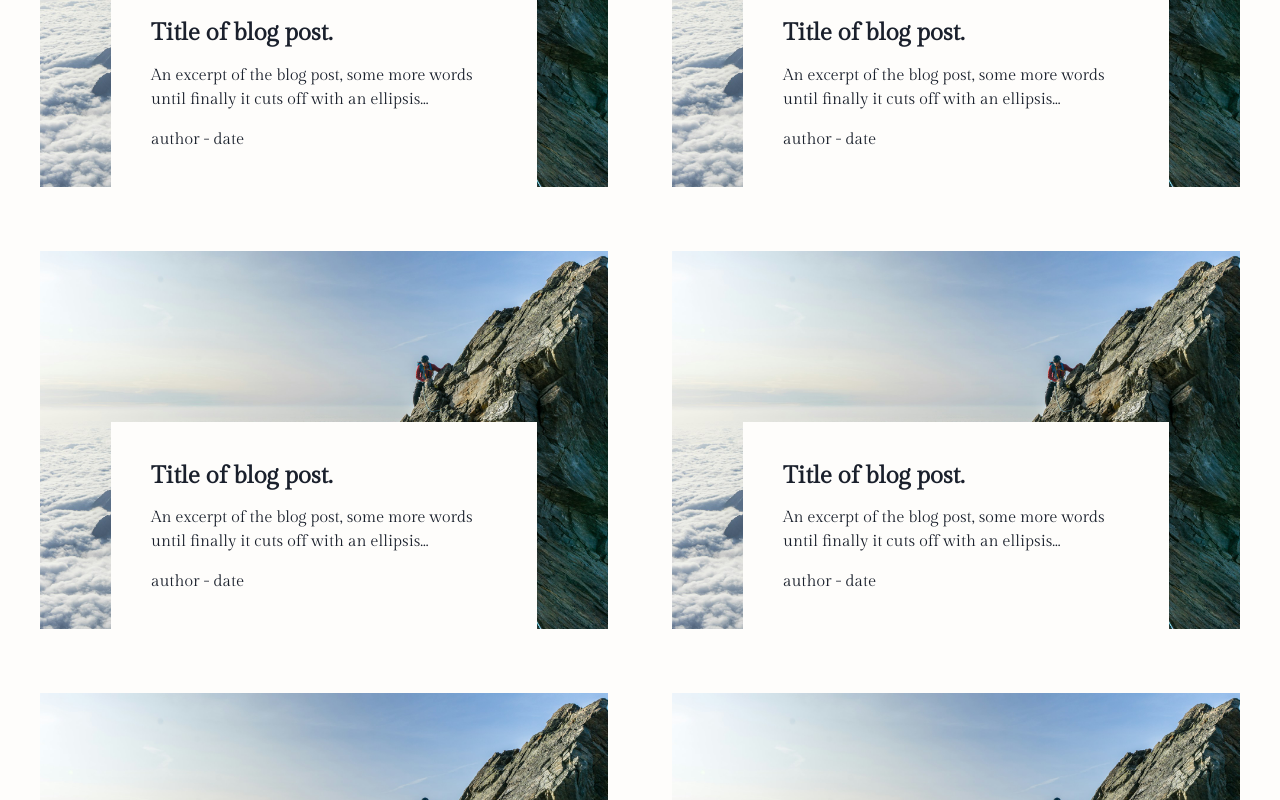
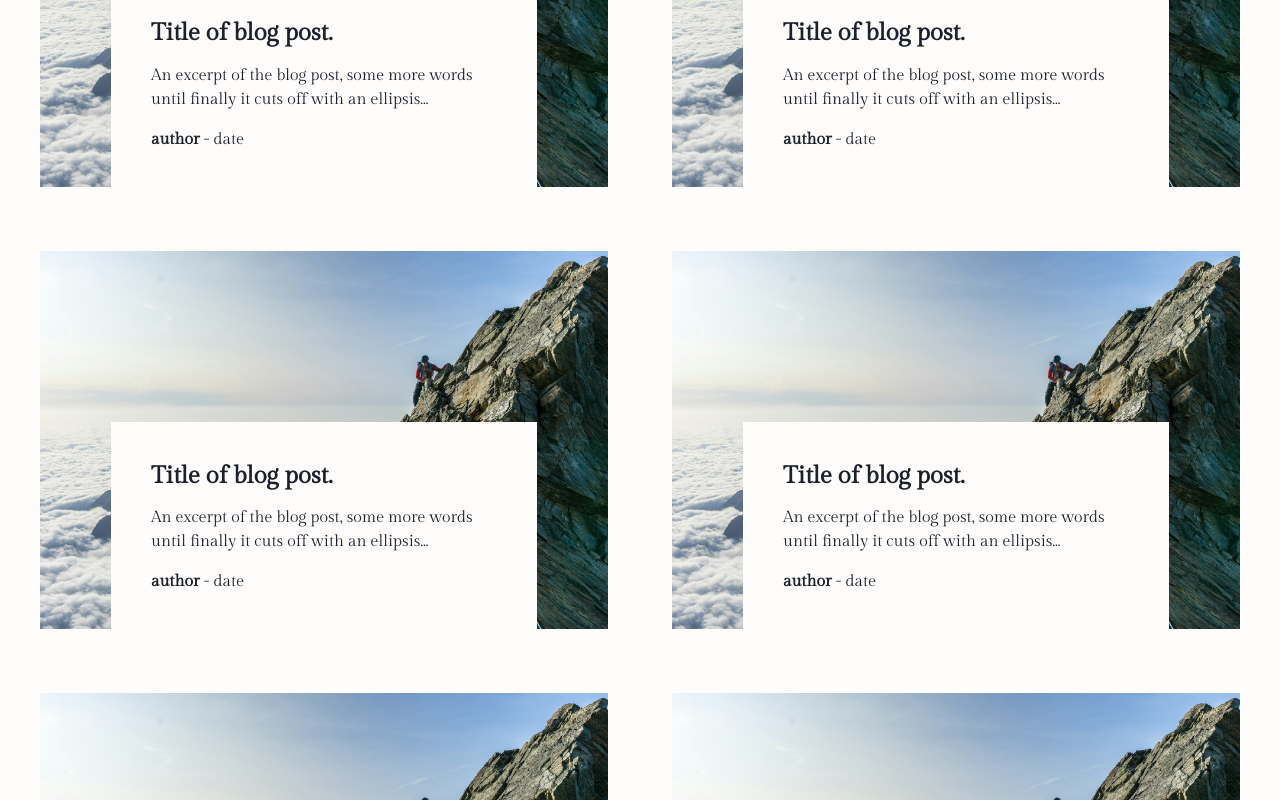
Before and after one commit to dave-forbes/blog-client, a React (Vite) app: page / in a window 1280 px wide. Shown: the part 1140-1940 px from the top of the page. Built offline with nearby package versions, Linux system fonts and the light colour scheme.

Commit message:
increase font weight of author

```diff
--- a/src/components/PostCard.tsx
+++ b/src/components/PostCard.tsx
@@ -22,7 +22,9 @@ const PostCard = () => {
                 An excerpt of the blog post, some more words until finally it
                 cuts off with an ellipsis...
               </Text>
-              <Text>author - date</Text>
+              <Text>
+                <strong>author</strong> - date
+              </Text>
             </>
           ) : (
             ""
```
